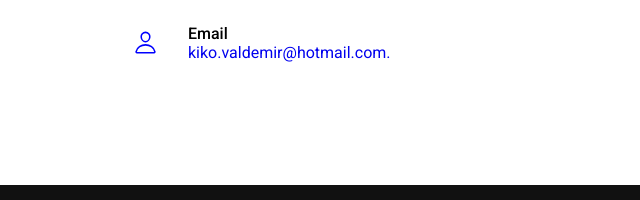
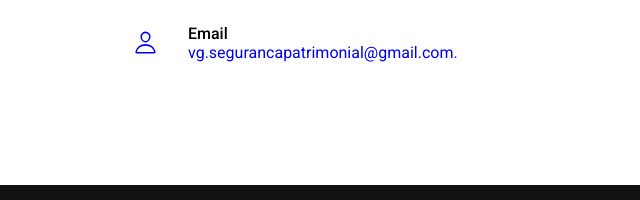
Before and after one commit to kawanwagnner/v-g-seguranca, a plain HTML site: page index.html in a window 1280 px wide. Shown: the part 3993-4193 px from the top of the page, 0-640 px from the left. Drawn offline with nearby package versions, Linux system fonts and the light colour scheme.

Commit message:
alteração de email.

```diff
--- a/index.html
+++ b/index.html
@@ -213,8 +213,8 @@
                                 <ion-icon name="person-outline"></ion-icon>
                                 <div class="info">
                                     <div class="head">Email</div>
-                                    <div class="sub-title"><a href="mailto:kiko.valdemir@hotmail.com"
-                                            target="_blank">kiko.valdemir@hotmail.com.</a></div>
+                                    <div class="sub-title"><a href="mailto:vg.segurancapatrimonial@gmail.com"
+                                            target="_blank">vg.segurancapatrimonial@gmail.com.</a></div>
                                 </div>
                             </div>
                         </div>
```
